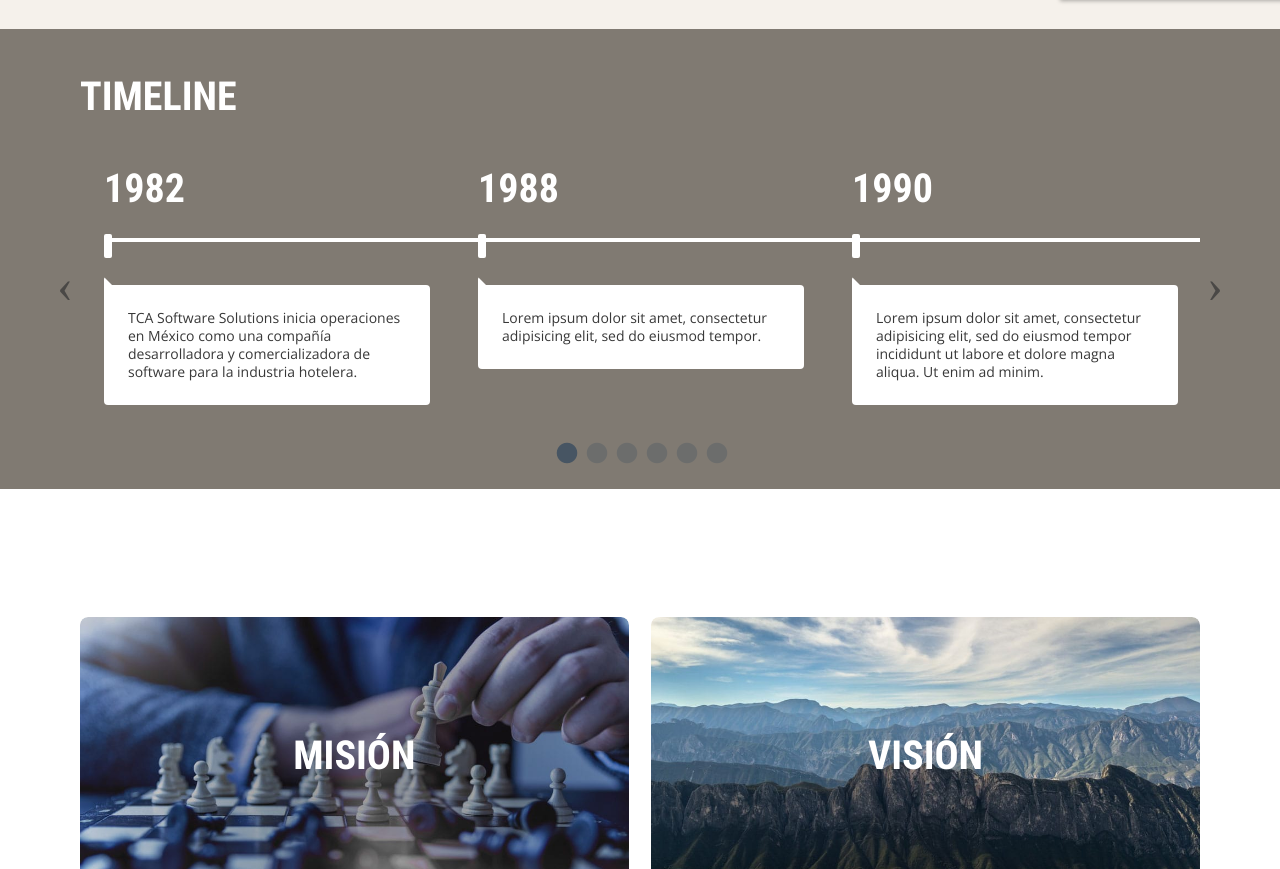
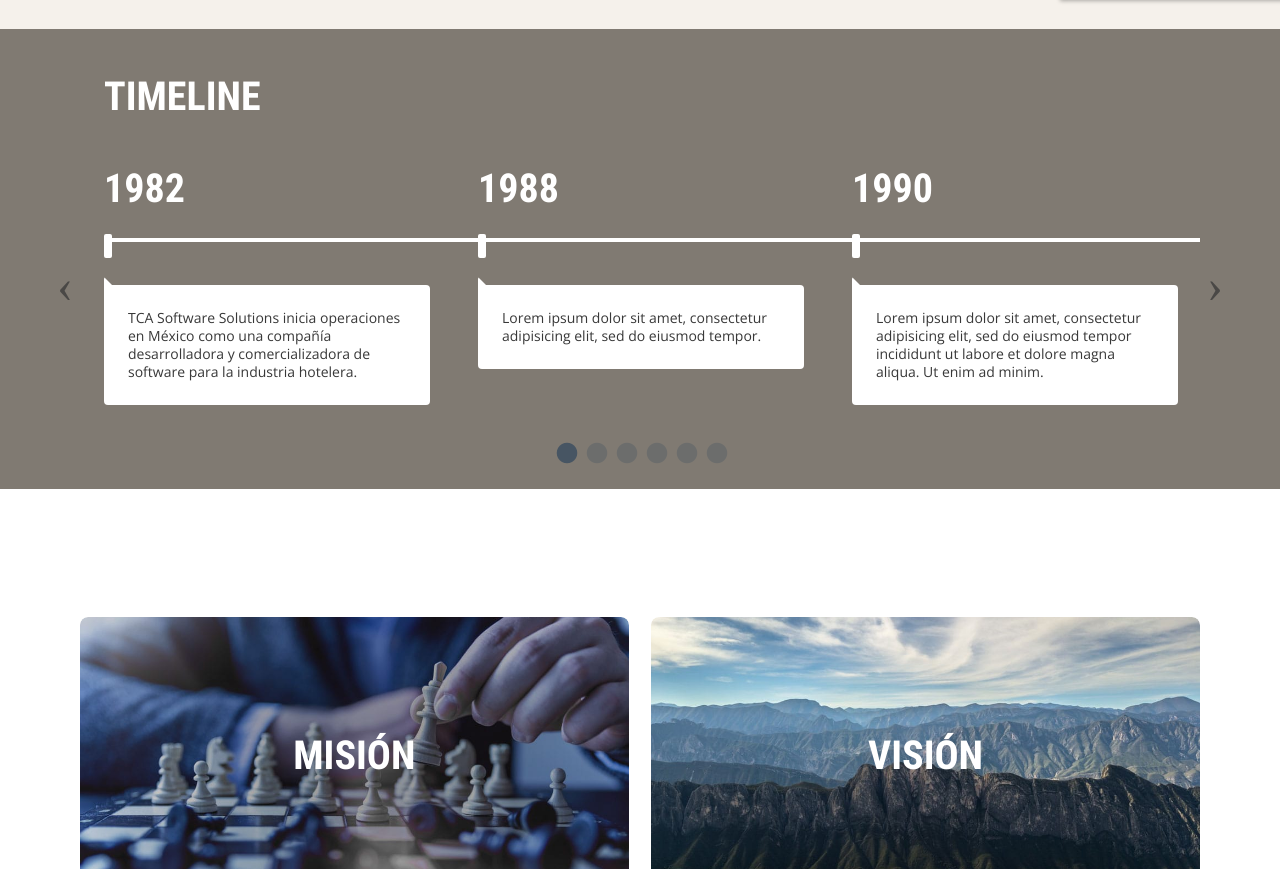
Before and after one commit to ramiro-ruiz/Website-exploration, a plain HTML site: page nosotros.html in a window 1280 px wide. Shown: the part 1455-2324 px from the top of the page. Drawn offline with nearby package versions, Linux system fonts and the light colour scheme; files whose address does not match are found by name.

Commit message:
timeline margin

```diff
--- a/a/css/scss/components/_us.scss
+++ b/a/css/scss/components/_us.scss
@@ -326,7 +326,7 @@
     }
 
     > h2 {
-      margin: 0 0 4rem;
+      margin: 0 0 4rem 2.4rem;
     }
 
     .beginning {
```
Also changed, not shown: a/css/style.css.
